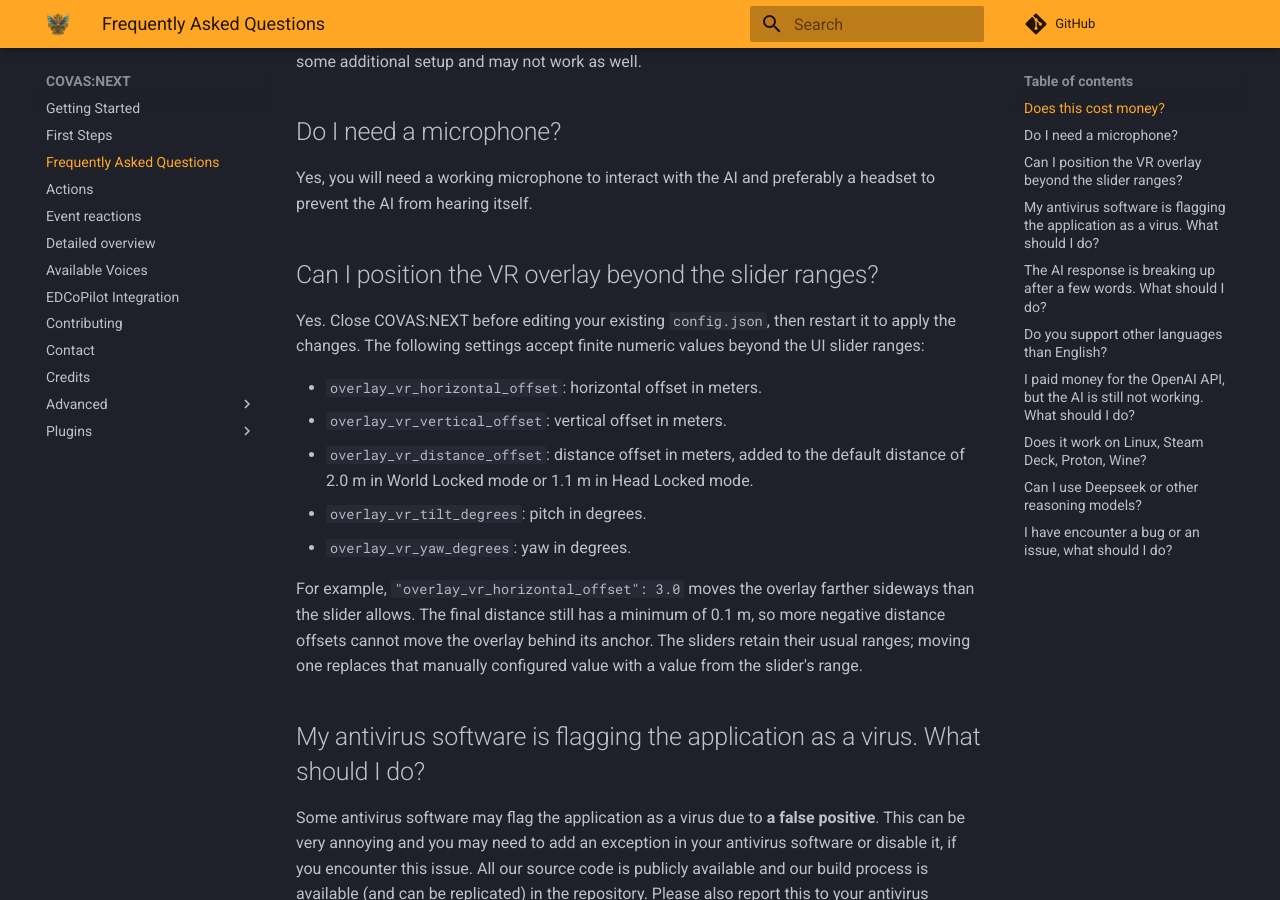
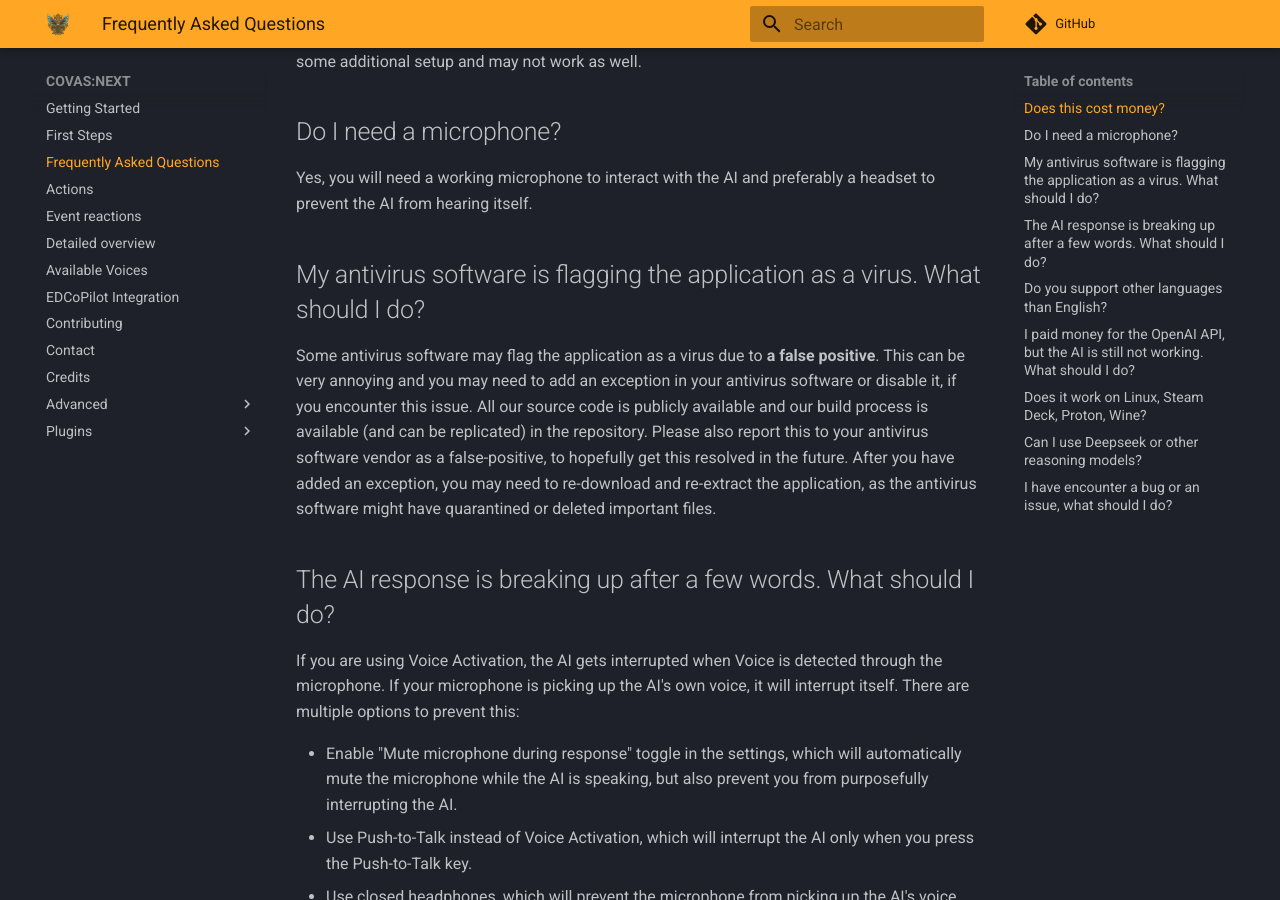
Before and after one commit to RatherRude/Elite-Dangerous-AI-Integration, an MkDocs documentation site: the page built from docs/10_faq.md, in a window 1280 px wide and 900 px high, scrolled down 233 px. Built offline with MkDocs 1.6.1 and Material for MkDocs 9.7.7, drawn with Linux system fonts in a browser that asks for light colours; comment, search, counter and statistics services are not loaded.

Commit message:
docs: remove VR positioning FAQ addition

```diff
--- a/docs/10_faq.md
+++ b/docs/10_faq.md
@@ -7,18 +7,6 @@
 ## Do I need a microphone?
 
 Yes, you will need a working microphone to interact with the AI and preferably a headset to prevent the AI from hearing itself.
-
-## Can I position the VR overlay beyond the slider ranges?
-
-Yes. Close COVAS:NEXT before editing your existing `config.json`, then restart it to apply the changes. The following settings accept finite numeric values beyond the UI slider ranges:
-
-- `overlay_vr_horizontal_offset`: horizontal offset in meters.
-- `overlay_vr_vertical_offset`: vertical offset in meters.
-- `overlay_vr_distance_offset`: distance offset in meters, added to the default distance of 2.0 m in World Locked mode or 1.1 m in Head Locked mode.
-- `overlay_vr_tilt_degrees`: pitch in degrees.
-- `overlay_vr_yaw_degrees`: yaw in degrees.
-
-For example, `"overlay_vr_horizontal_offset": 3.0` moves the overlay farther sideways than the slider allows. The final distance still has a minimum of 0.1 m, so more negative distance offsets cannot move the overlay behind its anchor. The sliders retain their usual ranges; moving one replaces that manually configured value with a value from the slider's range.
 
 ## My antivirus software is flagging the application as a virus. What should I do?
 
```
